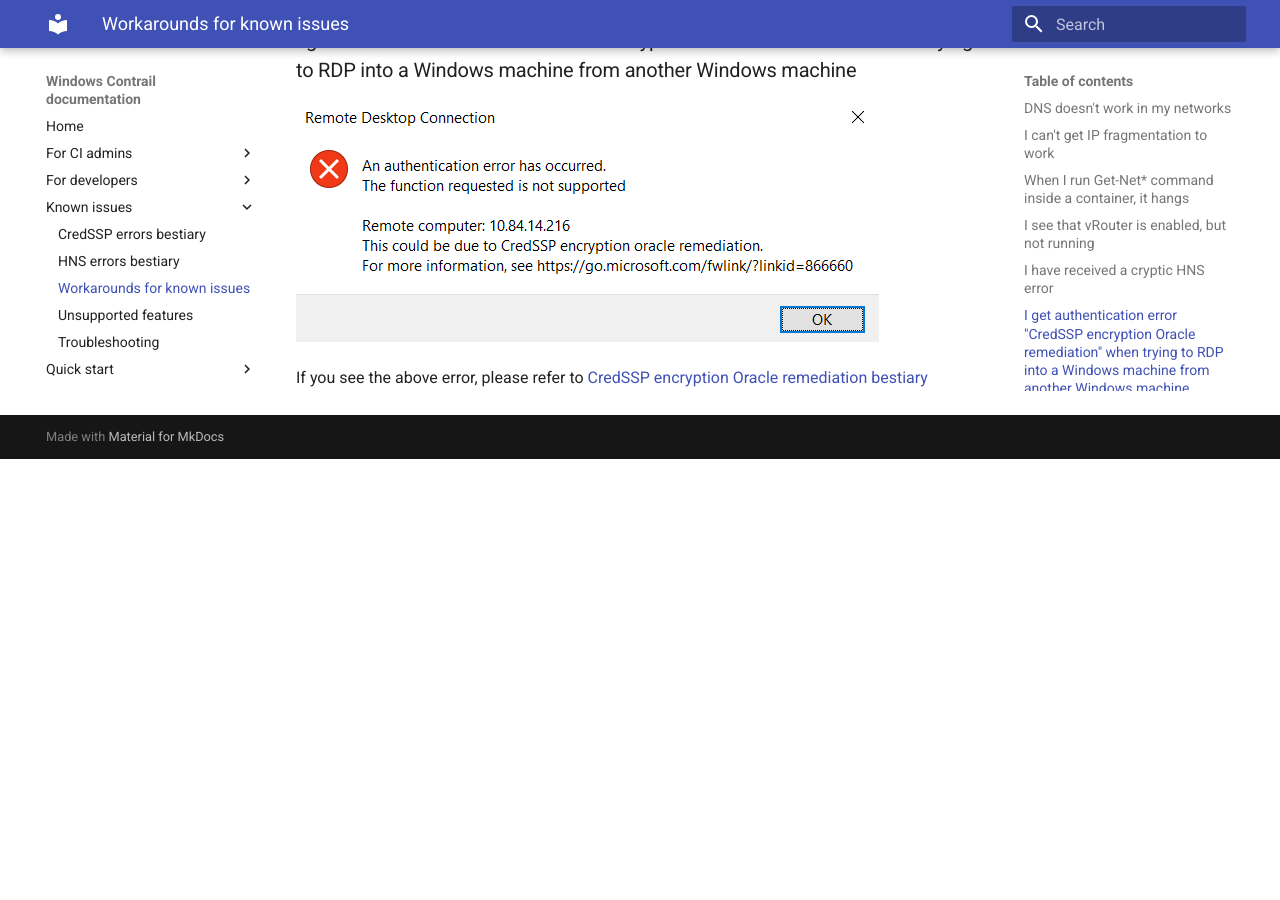
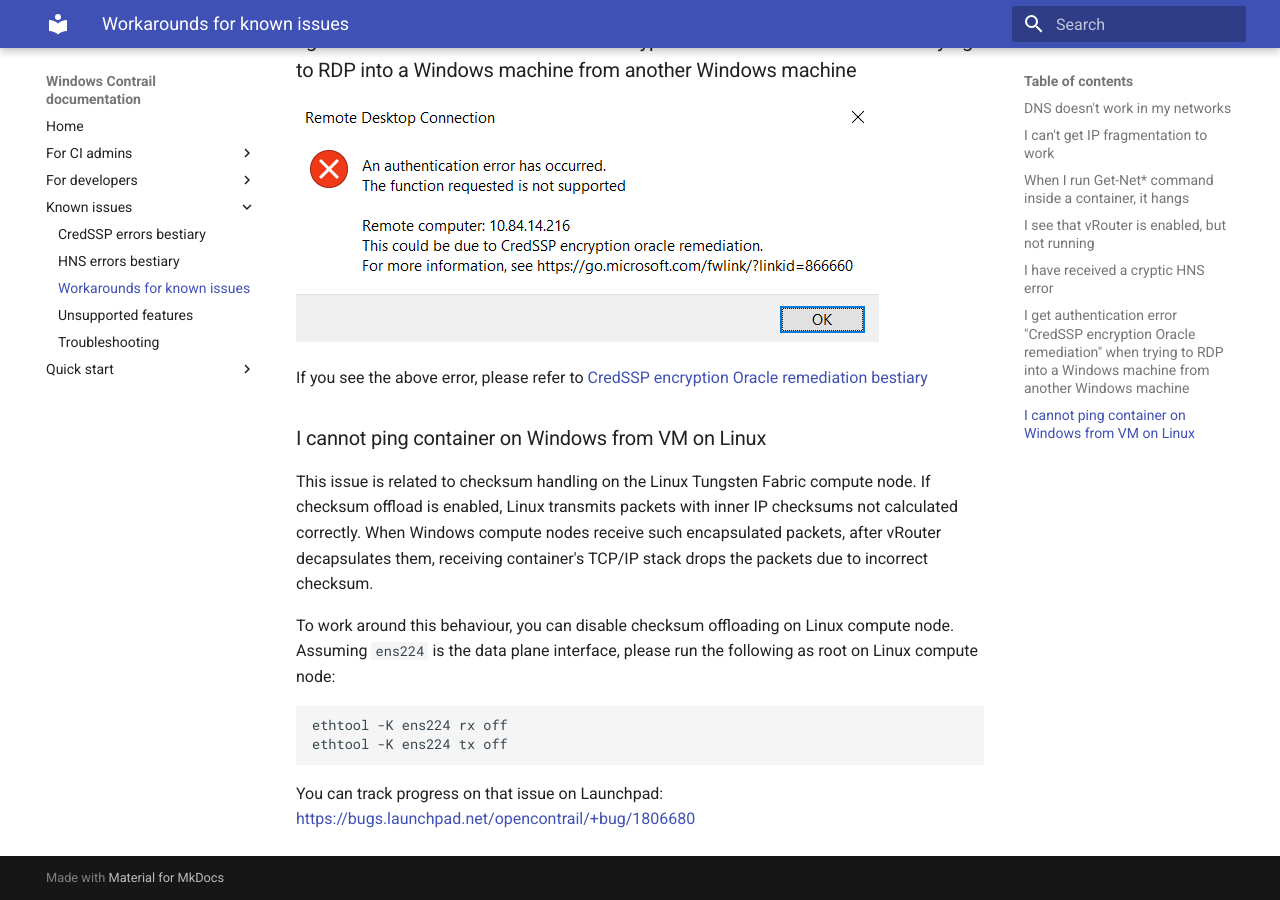
Before and after one commit to piotr-szuberski/contrail-windows-docs, an MkDocs documentation site: the page built from doc/Known_issues/Known_issues.md, in a window 1280 px wide and 900 px high, scrolled down 1677 px. Built offline with MkDocs 1.6.1 and Material for MkDocs 9.7.7, drawn with Linux system fonts in a browser that asks for light colours; before the commit the page ends 2136 px from its top, so only the background shows below that.

Commit message:
Describe workaround for Linux csum offload issue (#101)
* Describe workaround for Linux csum offload issue

* Update doc/Known_issues/Known_issues.md

Co-Authored-By: sodar <sodar@users.noreply.github.com>

* Update doc/Known_issues/Known_issues.md

Co-Authored-By: sodar <sodar@users.noreply.github.com>

* Review improvements

* Update doc/Known_issues/Known_issues.md

Co-Authored-By: sodar <sodar@users.noreply.github.com>

* Update doc/Known_issues/Known_issues.md

Co-Authored-By: sodar <sodar@users.noreply.github.com>

```diff
--- a/doc/Known_issues/Known_issues.md
+++ b/doc/Known_issues/Known_issues.md
@@ -78,3 +78,17 @@ Please refer to [HNS error bestiary](./HNS_error_bestiary.md).
 ![CredSSP encryption Oracle remediation](CredSSPError.png)
 
 If you see the above error, please refer to [CredSSP encryption Oracle remediation bestiary](CredSSP_error_bestiary.md)
+
+### I cannot ping container on Windows from VM on Linux
+
+This issue is related to checksum handling on the Linux Tungsten Fabric compute node.
+If checksum offload is enabled, Linux transmits packets with inner IP checksums not calculated correctly.
+When Windows compute nodes receive such encapsulated packets, after vRouter decapsulates them, receiving container's TCP/IP stack drops the packets due to incorrect checksum.
+
+To work around this behaviour, you can disable checksum offloading on Linux compute node.
+Assuming `ens224` is the data plane interface, please run the following as root on Linux compute node:
+
+    ethtool -K ens224 rx off
+    ethtool -K ens224 tx off
+
+You can track progress on that issue on Launchpad: [https://bugs.launchpad.net/opencontrail/+bug/1806680](https://bugs.launchpad.net/opencontrail/+bug/1806680)
```
